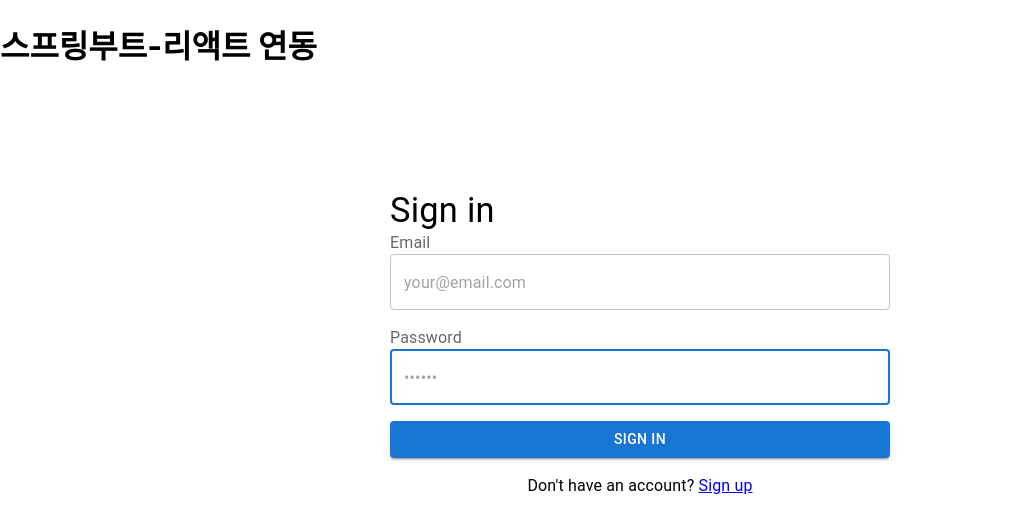
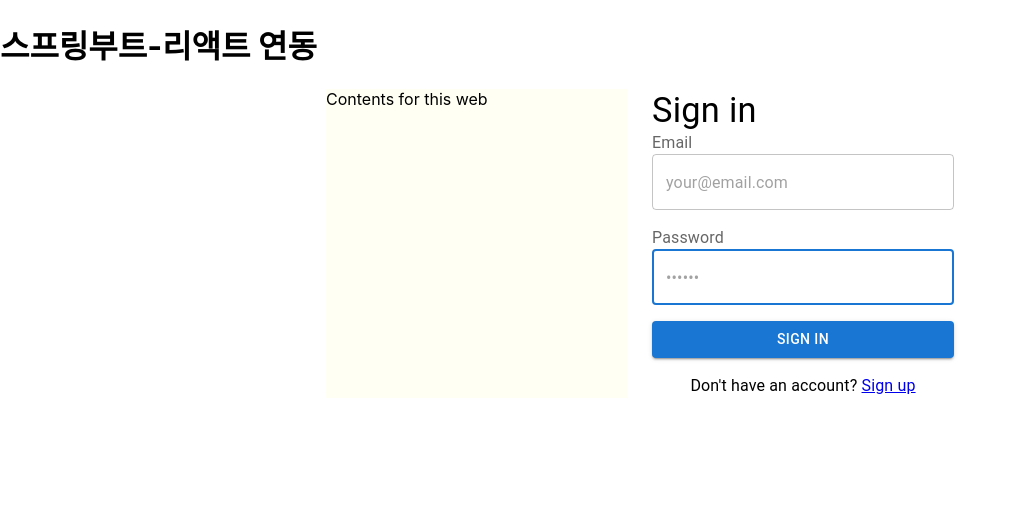
Before and after one commit to jonghun-test/all-in-one, a React (Create React App) app in the folder frontend/: page / in a window 1280 px wide. Shown: the top 532 px of the page, without its empty margins (0-1017 px from the left). Built offline with nearby package versions, Linux system fonts and the light colour scheme.

Commit message:
apply grid2

```diff
--- a/frontend/src/views/Login.js
+++ b/frontend/src/views/Login.js
@@ -10,6 +10,7 @@ import {
     TextField,
     Typography
 } from "@mui/material";
+import Grid from "@mui/material/Grid2";
 
 function LoginView() {
     const navigate = useNavigate();
@@ -52,11 +53,14 @@ function LoginView() {
     };
 
     return (
-        <React.Fragment>
-            <Box
-                display="flex"
-            >
-                <Box m="auto" minWidth="500px" sx={{padding:'100px'}}>
+
+        <Box sx={{flexGrow: 1}}>
+            <Grid container spacing={3}>
+                <Grid size={3} offset={{md: 3}} style={{backgroundColor: '#FFFFF3'}} alignItems="center">
+                    Contents for this web
+                </Grid>
+                <Grid size={3}>
+                    <Box>
                         <Typography
                             component="h1"
                             variant="h4"
@@ -119,8 +123,10 @@ function LoginView() {
                             </Typography>
                         </Box>
                     </Box>
+                </Grid>
+            </Grid>
         </Box>
-        </React.Fragment>
+
     );
 }
 
```
Lines whose indentation alone changed are shown as unchanged.
